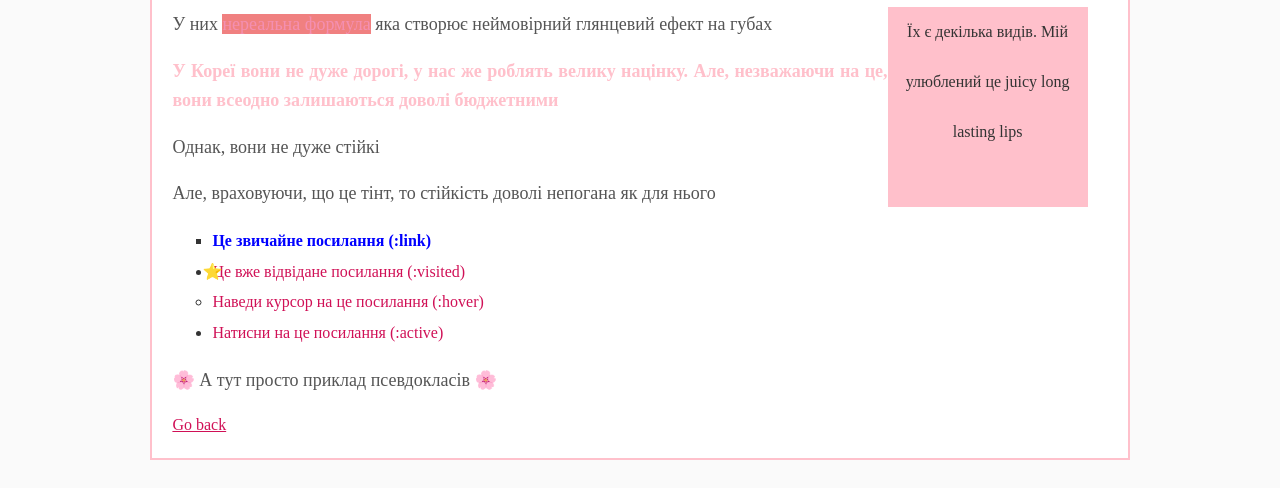
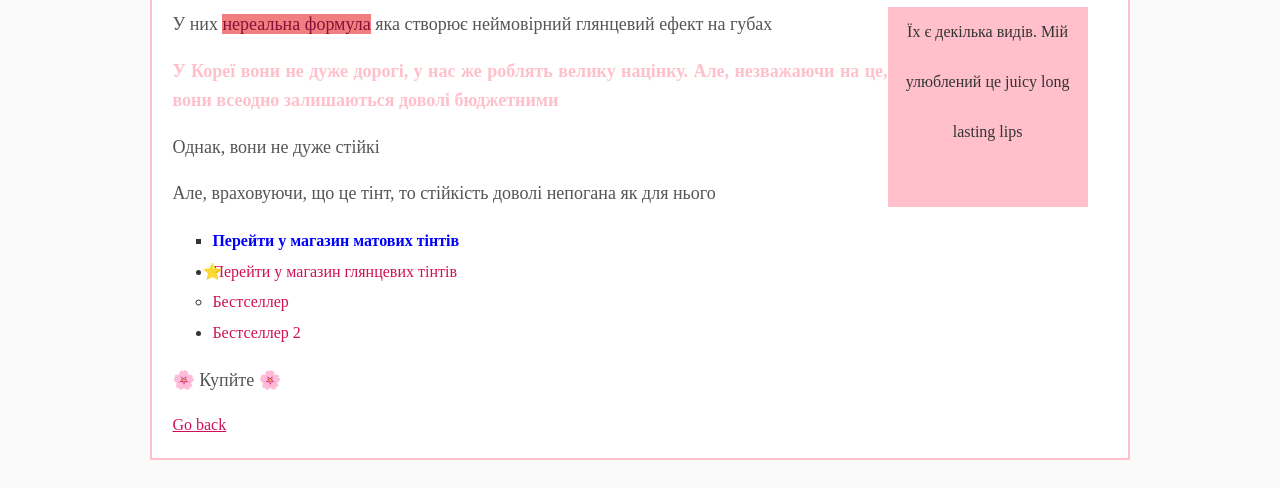
Before and after one commit to nectakin/okr-project, a plain HTML site: page romand.html in a window 1280 px wide. Shown: the part 437-925 px from the top of the page. Drawn offline with Linux system fonts and the light colour scheme.

Commit message:
лаб5 - виправлення

```diff
--- a/romand.html
+++ b/romand.html
@@ -55,13 +55,13 @@
         </div>
 
        <ul>
-        <li><a href="https://" class="link-example">Це звичайне посилання (:link)</a></li>
-        <li><a href="https://google.com" class="visited-example">Це вже відвідане посилання (:visited)</a></li>
-        <li><a href="#" class="hover-example">Наведи курсор на це посилання (:hover)</a></li>
-        <li><a href="#" class="active-example">Натисни на це посилання (:active)</a></li>
+        <li><a href="https://cosibella.com.ua/ru/products/peripera-16124" class="link-example">Перейти у магазин матових тінтів</a></li>
+        <li><a href="https://beautysmart.com.ua/lips/lipbalm/" class="visited-example">Перейти у магазин глянцевих тінтів </a></li>
+        <li><a href="https://beautysmart.com.ua/lips/lipstick/5095/" class="hover-example">Бестселлер</a></li>
+        <li><a href="https://beautysmart.com.ua/lips/lipstick/5328/" class="active-example">Бестселлер 2</a></li>
        </ul>
 
-         <p class="pseudo" >А тут просто приклад псевдокласів</p>
+         <p class="pseudo" >Купйте</p>
 
     <a id="back" href="index.html">Go back</a>
   </body>
--- a/styles.css
+++ b/styles.css
@@ -130,7 +130,7 @@ article p{
 }
 
 p span {
-    color: #f48fb1;
+    color: #8b0e38;
 }
 
 
```
